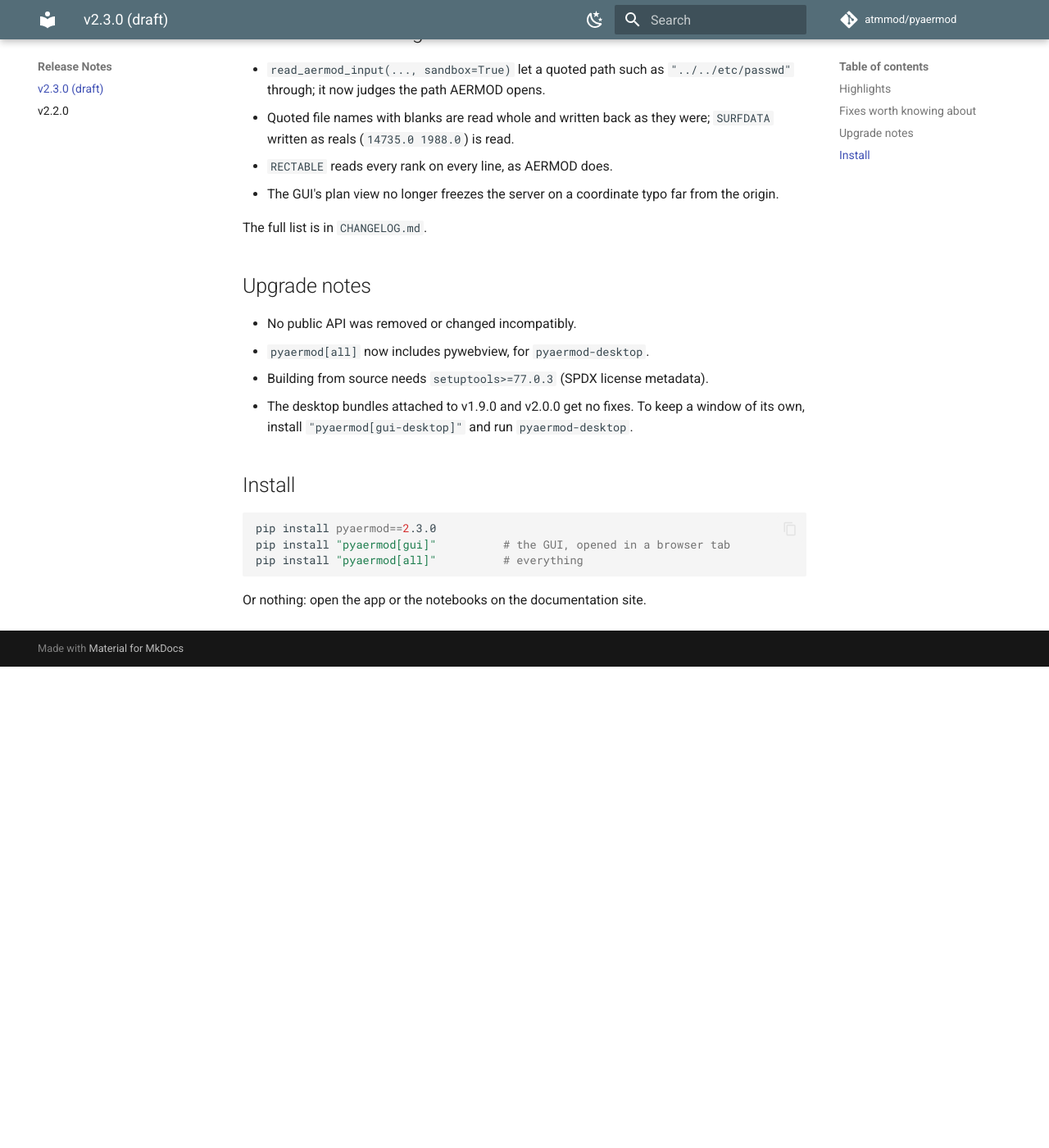
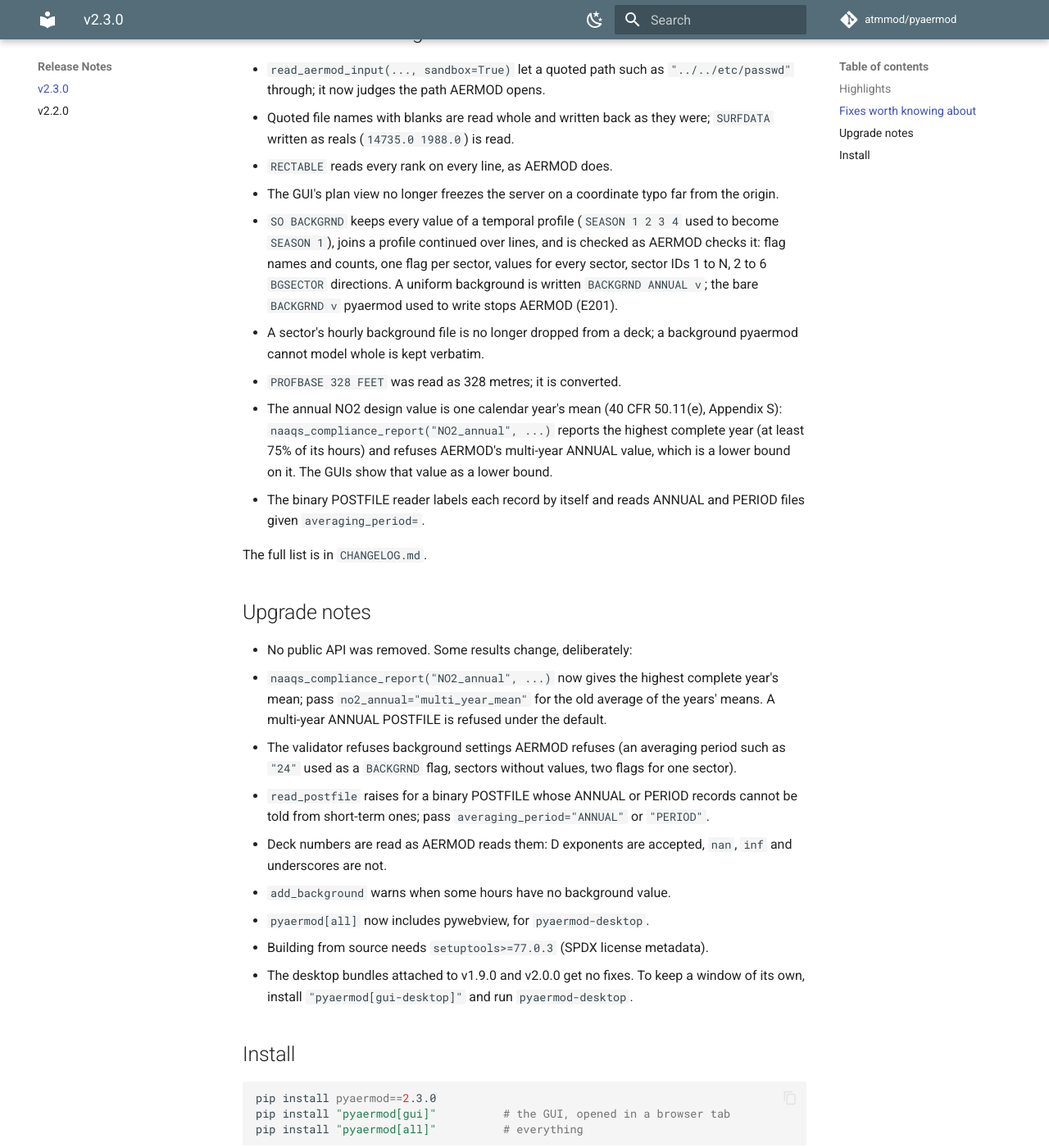
Before and after one commit to atmmod/pyaermod, an MkDocs documentation site: the page built from docs/release-notes/v2.3.0.md, in a window 1280 px wide and 1400 px high, scrolled down 1008 px. Shown: the whole window at 82% size. Built offline with MkDocs 1.6.1 and Material for MkDocs 9.7.7, drawn with Linux system fonts in a browser that asks for light colours; comment, search, counter and statistics services are not loaded; before the commit the page ends 1821 px from its top, so only the background shows below that; some of the changed text lies outside the part shown.

Commit message:
Release v2.3.0
Version 2.3.0 in pyproject.toml, __init__.py, api.py, the conda recipe and
CITATION.cff; CHANGELOG and CITATION dated 2026-11-18; the release notes
take in #70 (BACKGRND, PROFBASE, the annual NO2 design value, the binary
POSTFILE reader) and list the results that change on upgrade; the notes
are no longer marked draft in the nav.

Co-Authored-By: Claude Opus 5.5 <noreply@anthropic.com>
Claude-Session: https://claude.ai/code/session_01QQQ9rPR2hSrL5ELWjQkn5b

```diff
--- a/docs/release-notes/v2.3.0.md
+++ b/docs/release-notes/v2.3.0.md
@@ -1,4 +1,4 @@
-# v2.3.0 — pyaermod in the browser, with nothing to install
+# v2.3.0: pyaermod in the browser, with nothing to install
 
 pyaermod and AERMOD now run in a web browser. The documentation site has
 an app with the seven steps of the pyaermod GUI and a set of Jupyter
@@ -43,12 +43,41 @@ PyPI, and a conda-forge recipe is ready for submission.
 - `RECTABLE` reads every rank on every line, as AERMOD does.
 - The GUI's plan view no longer freezes the server on a coordinate typo
   far from the origin.
+- `SO BACKGRND` keeps every value of a temporal profile (`SEASON 1 2 3 4`
+  used to become `SEASON 1`), joins a profile continued over lines, and is
+  checked as AERMOD checks it: flag names and counts, one flag per sector,
+  values for every sector, sector IDs 1 to N, 2 to 6 `BGSECTOR`
+  directions. A uniform background is written `BACKGRND ANNUAL v`; the bare
+  `BACKGRND v` pyaermod used to write stops AERMOD (E201).
+- A sector's hourly background file is no longer dropped from a deck; a
+  background pyaermod cannot model whole is kept verbatim.
+- `PROFBASE 328 FEET` was read as 328 metres; it is converted.
+- The annual NO2 design value is one calendar year's mean (40 CFR
+  50.11(e), Appendix S): `naaqs_compliance_report("NO2_annual", ...)`
+  reports the highest complete year (at least 75% of its hours) and
+  refuses AERMOD's multi-year ANNUAL value, which is a lower bound on it.
+  The GUIs show that value as a lower bound.
+- The binary POSTFILE reader labels each record by itself and reads
+  ANNUAL and PERIOD files given `averaging_period=`.
 
 The full list is in `CHANGELOG.md`.
 
 ## Upgrade notes
 
-- No public API was removed or changed incompatibly.
+- No public API was removed. Some results change, deliberately:
+  - `naaqs_compliance_report("NO2_annual", ...)` now gives the highest
+    complete year's mean; pass `no2_annual="multi_year_mean"` for the old
+    average of the years' means. A multi-year ANNUAL POSTFILE is refused
+    under the default.
+  - The validator refuses background settings AERMOD refuses (an
+    averaging period such as `"24"` used as a `BACKGRND` flag, sectors
+    without values, two flags for one sector).
+  - `read_postfile` raises for a binary POSTFILE whose ANNUAL or PERIOD
+    records cannot be told from short-term ones; pass
+    `averaging_period="ANNUAL"` or `"PERIOD"`.
+  - Deck numbers are read as AERMOD reads them: D exponents are accepted,
+    `nan`, `inf` and underscores are not.
+  - `add_background` warns when some hours have no background value.
 - `pyaermod[all]` now includes pywebview, for `pyaermod-desktop`.
 - Building from source needs `setuptools>=77.0.3` (SPDX license
   metadata).
--- a/mkdocs.yml
+++ b/mkdocs.yml
@@ -65,7 +65,7 @@ nav:
       - Keyword Audit (v26135): keyword-audit-v26135.md
       - Benchmarks: benchmarks.md
   - Release Notes:
-      - v2.3.0 (draft): release-notes/v2.3.0.md
+      - v2.3.0: release-notes/v2.3.0.md
       - v2.2.0: release-notes/v2.2.0.md
   - How pyaermod Is Organised: architecture.md
   - API Reference:
--- a/pyproject.toml
+++ b/pyproject.toml
@@ -6,7 +6,7 @@ build-backend = "setuptools.build_meta"
 
 [project]
 name = "pyaermod"
-version = "2.2.0"
+version = "2.3.0"
 description = "Python wrapper for EPA's AERMOD air dispersion model"
 readme = "README.md"
 license = "MIT"
--- a/src/pyaermod/__init__.py
+++ b/src/pyaermod/__init__.py
@@ -29,7 +29,7 @@ Documentation: https://github.com/atmmod/pyaermod/blob/main/docs/quickstart.md
 from __future__ import annotations
 
 # Package metadata
-__version__ = "2.2.0"
+__version__ = "2.3.0"
 __author__ = "Shannon Capps"
 __email__ = "shannon.capps@gmail.com"
 __license__ = "MIT"
```
Also changed, not shown: CHANGELOG.md (+2 -0 lines), 3 other files.
